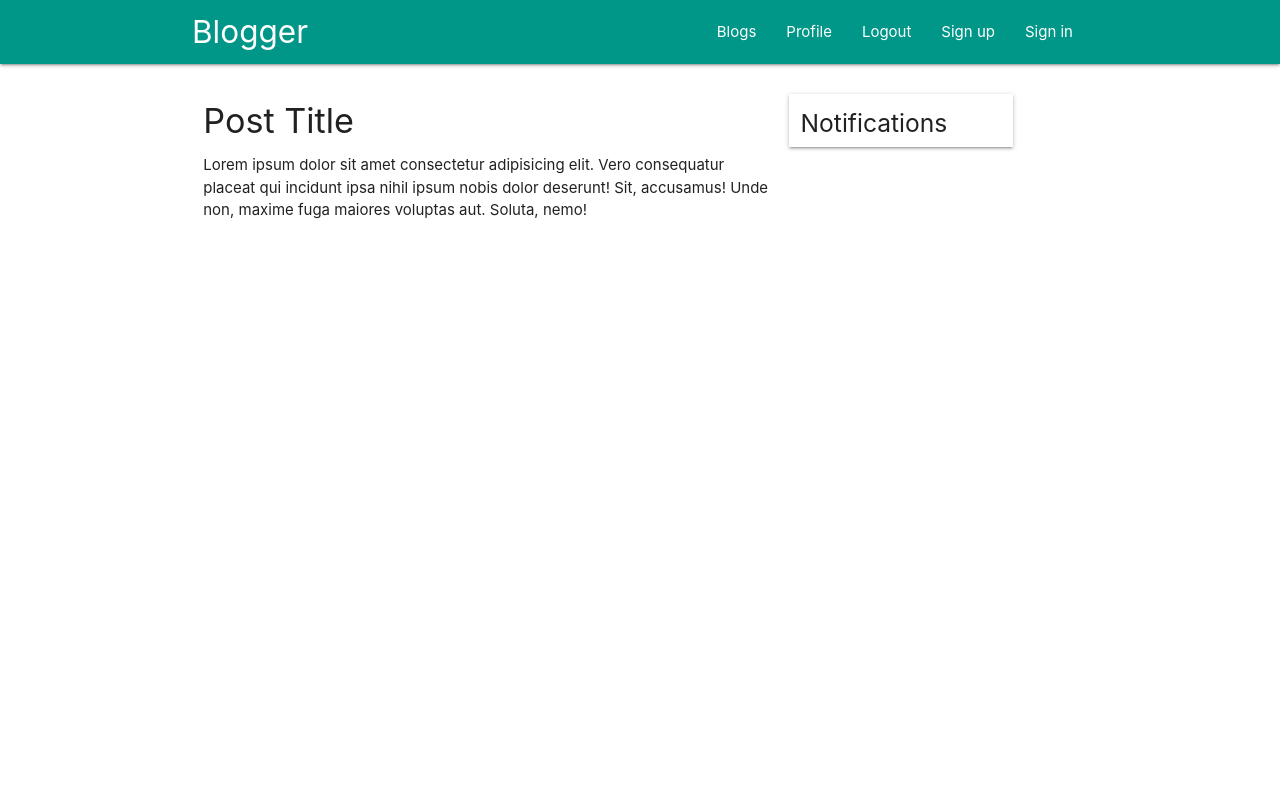
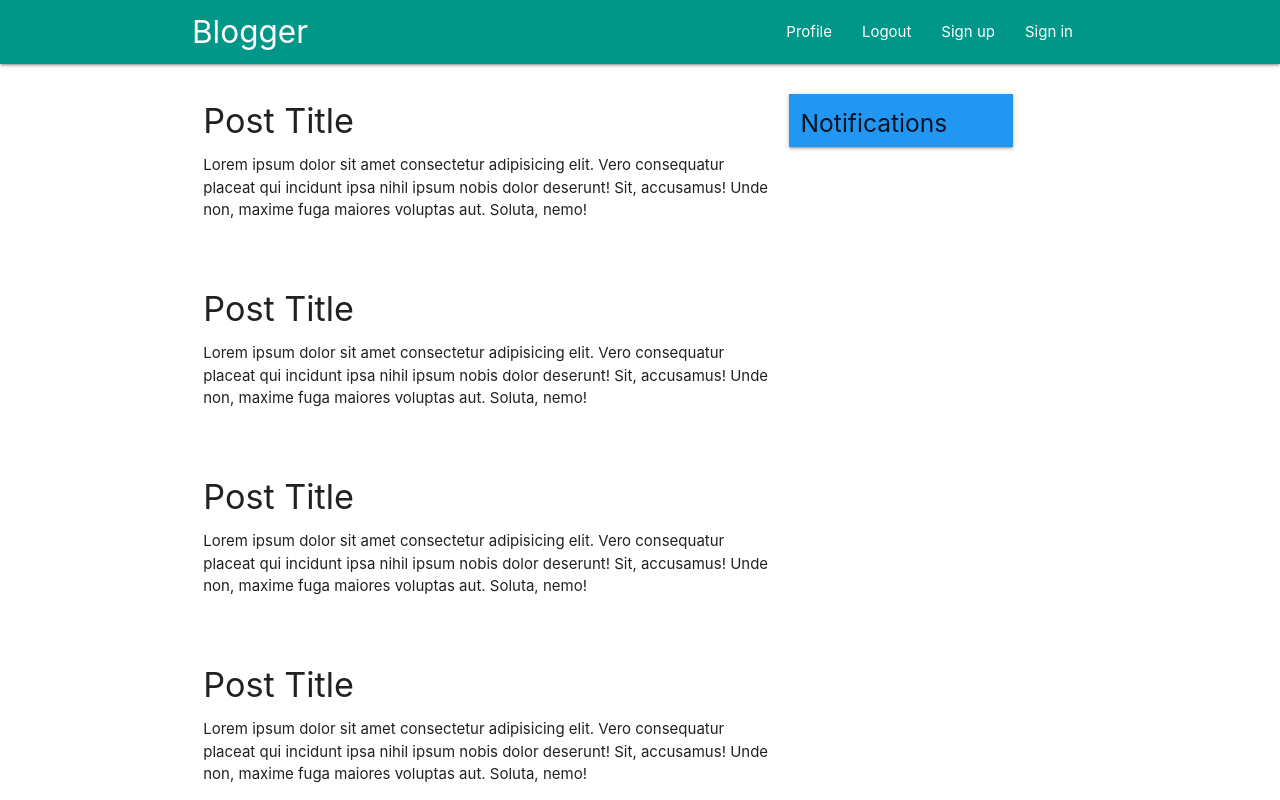
Before and after one commit to saurabhmehta1601/React-redux-firebase-Blog-App, a React (Create React App) app: page / in a window 1280 px wide. Shown: the top 800 px of the page. Built offline with nearby package versions, Linux system fonts and the light colour scheme.

Commit message:
post and postlist component done

```diff
--- a/src/components/Dashboard/Posts/PostList.jsx
+++ b/src/components/Dashboard/Posts/PostList.jsx
@@ -7,9 +7,14 @@ const PostList = () => {
             <div className="row">
                 <div className="col m8">
                     <Post />
+                    <Post />
+                    <Post />
+                    <Post />
+                    <Post />
                 </div>
-                <div className="col m3 offest-m1 z-depth-1 notifications">
-                    <h5>Notifications</h5>
+                <div className="col m3 offest-m1 blue z-depth-1 notifications">
+                    <h5 className="">Notifications</h5>
+
                 </div>
             </div>
         </div>
--- a/src/components/Navbar/LoggedInLinks.jsx
+++ b/src/components/Navbar/LoggedInLinks.jsx
@@ -3,7 +3,6 @@ import React from 'react'
 const LoggedInLinks = () => {
     return (
         <>
-        <li><a href="sass.html">Blogs</a></li>
         <li><a href="badges.html">Profile</a></li>
         <li><a href="mobile.html">Logout</a></li>
         </>
--- a/src/pages/SignUp.js
+++ b/src/pages/SignUp.js
@@ -3,6 +3,11 @@ import React from 'react'
 const SignIn = () => {
     return (<div className="row  auth-form">
         <form className="col s8 offset-s2 ">
+
+            <div className="input-field col s12">
+            <input id="last_name" type="text" className="validate" />
+            <label htmlFor="last_name">Username</label>
+            </div>
 
             <div className="input-field col s12">
             <input id="last_name" type="text" className="validate" />
```
